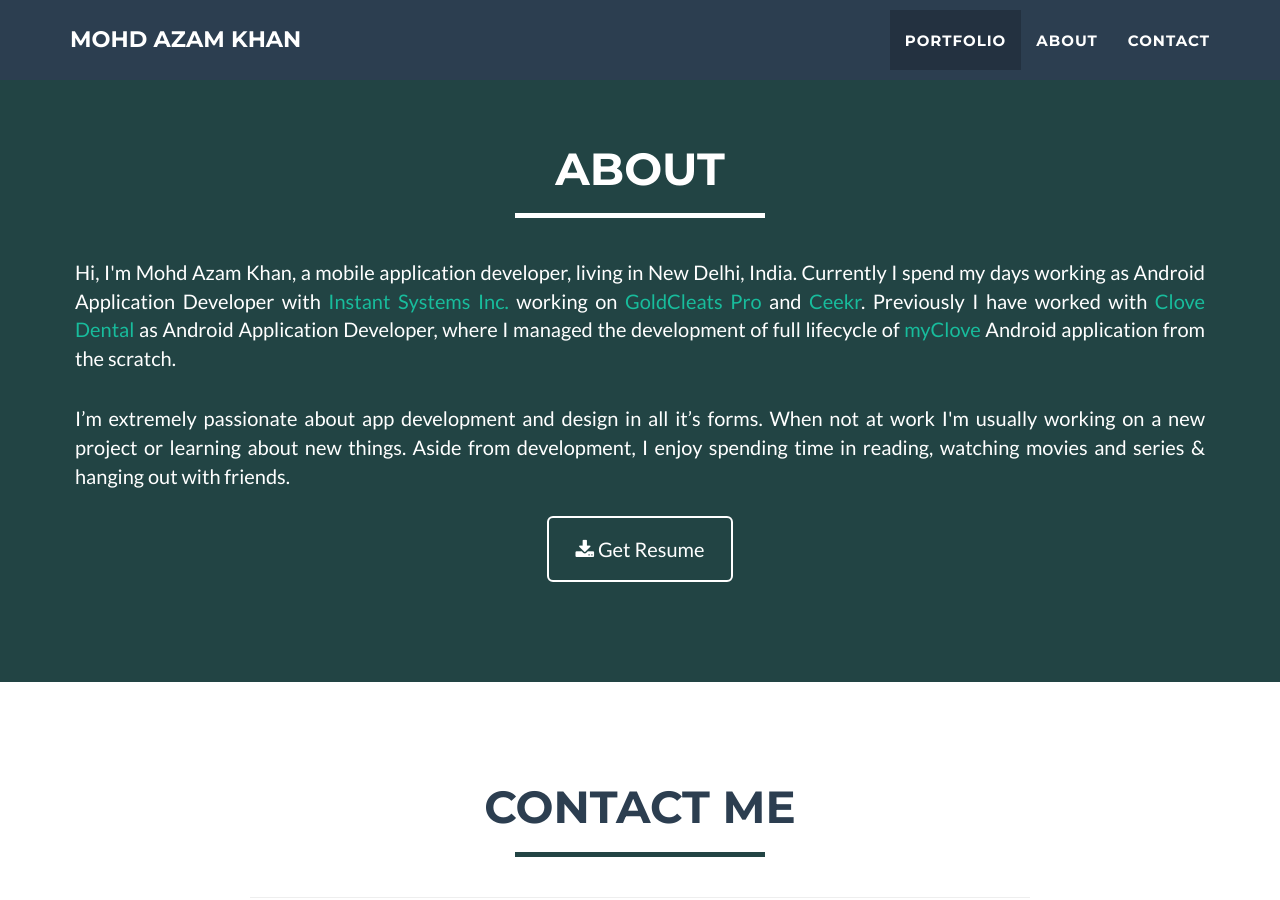
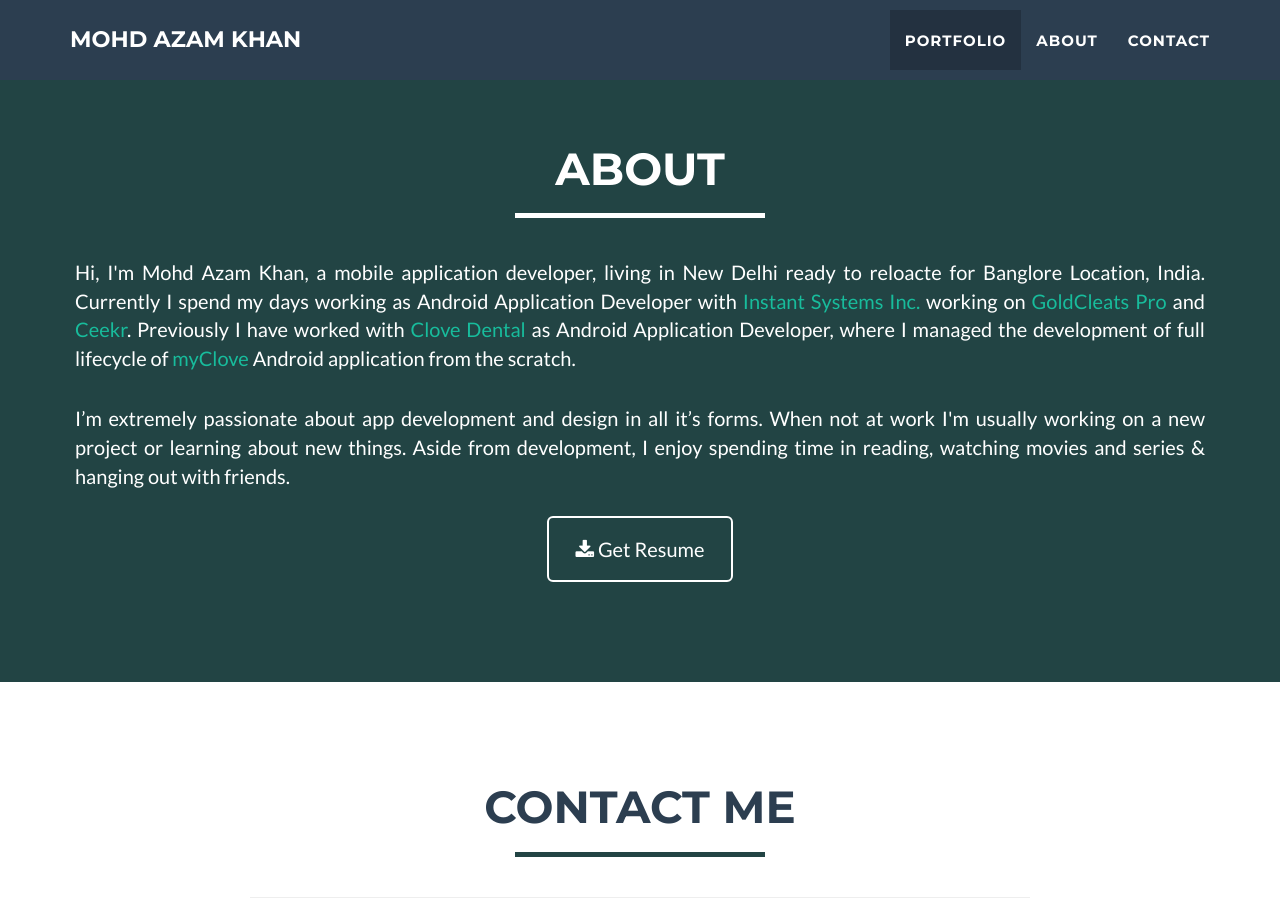
Before and after one commit to aazamk/aazamk.github.io, a Jekyll site: the page built from index.html, in a window 1280 px wide and 900 px high, scrolled down 1782 px. Built offline with Jekyll 4.4.1, drawn with Linux system fonts in a browser that asks for light colours.

Commit message:
modified about use

```diff
--- a/_includes/about.html
+++ b/_includes/about.html
@@ -8,12 +8,12 @@
                 </div>
             </div>
             <div class="row text-justify left5 right5">
-                <p>Hi, I'm Mohd Azam Khan, a mobile application developer, living in New Delhi, India. Currently I spend my days working as Android Application Developer with <a href="http://in.instantsys.com">Instant Systems Inc.</a> working on <a href="https://play.google.com/store/apps/details?id=com.goldCleats.GoldCleatsPro">GoldCleats Pro</a> and <a href="https://play.google.com/store/apps/details?id=com.ccpl.ceekr">Ceekr</a>. Previously I have worked with <a href="https://clovedental.in/">Clove Dental</a> as Android Application Developer, where I managed the development of full lifecycle of <a href="https://play.google.com/store/apps/details?id=com.clove.clover">myClove</a> Android application from the scratch.</p>
+                <p>Hi, I'm Mohd Azam Khan, a mobile application developer, living in New Delhi ready to reloacte for Banglore Location, India. Currently I spend my days working as Android Application Developer with <a href="http://in.instantsys.com">Instant Systems Inc.</a> working on <a href="https://play.google.com/store/apps/details?id=com.goldCleats.GoldCleatsPro">GoldCleats Pro</a> and <a href="https://play.google.com/store/apps/details?id=com.ccpl.ceekr">Ceekr</a>. Previously I have worked with <a href="https://clovedental.in/">Clove Dental</a> as Android Application Developer, where I managed the development of full lifecycle of <a href="https://play.google.com/store/apps/details?id=com.clove.clover">myClove</a> Android application from the scratch.</p>
                 <br/>
 
                 <p>I’m extremely passionate about app development and design in all it’s forms. When not at work I'm usually working on a new project or learning about new things. Aside from development, I enjoy spending time in reading, watching movies and series & hanging out with friends.</p>
                 <div class="col-lg-8 col-lg-offset-2 text-center">
-                    <a href="https://drive.google.com/file/d/0BztIjFfatKK6MEo1ZUpyeVZ6bmM/view?usp=sharing" class="btn btn-lg btn-outline">
+                    <a href="https://drive.google.com/drive/u/1/my-drive" class="btn btn-lg btn-outline">
                         <i class="fa fa-download"></i> Get Resume
                     </a>
                 </div>
```
